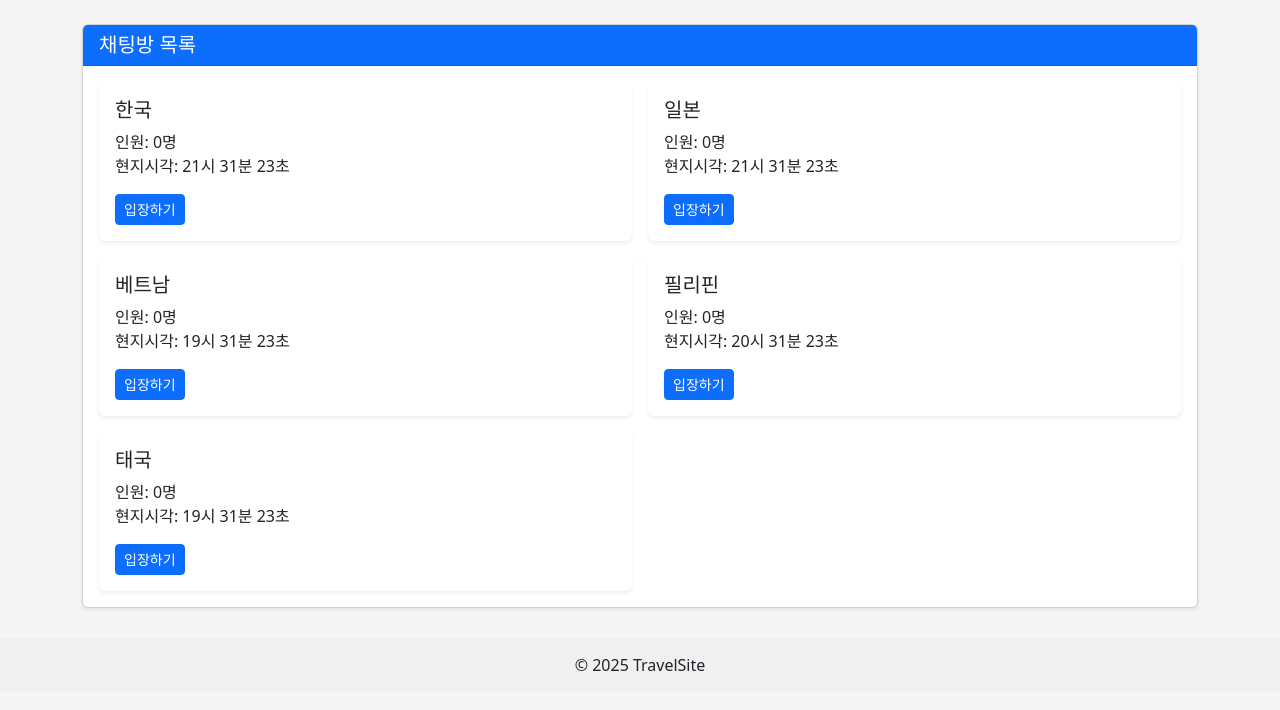
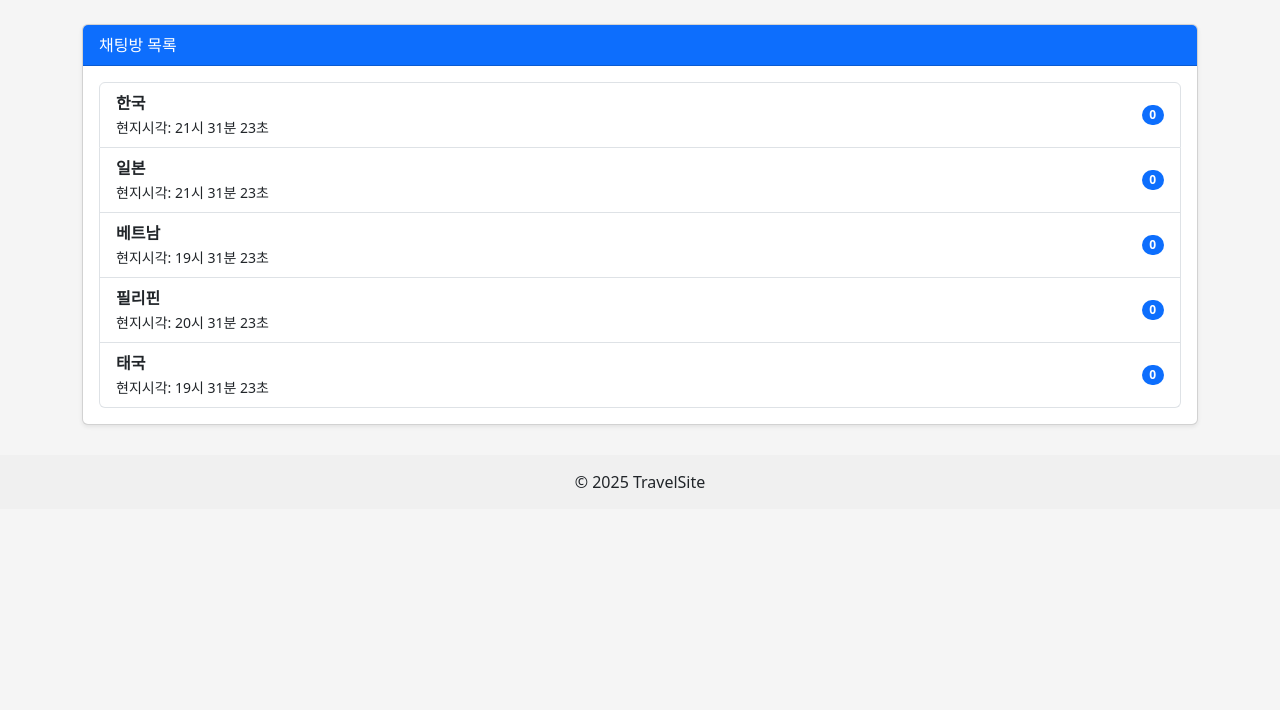
Before and after one commit to dcw15410-del/travel_site, a Flask app: page /chat in a window 1280 px wide. Shown: the part 68-778 px from the top of the page. Run offline with Flask 3, Linux system fonts and the light colour scheme; some libraries are stand-ins or nearby versions.

Commit message:
2025-09-26-pm09:31

```diff
--- a/app.py
+++ b/app.py
@@ -323,7 +323,10 @@ def on_join(data):
     room = data.get('room','한국')
     nickname = data.get('user','익명')
     join_room(room)
-    room_users[room] += 1
+
+    # 인원 증가
+    room_users[room] = max(0, room_users.get(room, 0)) + 1
+
     ts = datetime.now().strftime("%H:%M:%S")
     emit('receive_message', {'user':'시스템','msg':f'{nickname}님이 입장했습니다.','time':ts}, room=room)
     socketio.emit('room_users_update', room_users, broadcast=True)
@@ -333,7 +336,11 @@ def on_leave(data):
     room = data.get('room','한국')
     nickname = data.get('user','익명')
     leave_room(room)
-    room_users[room] = max(0, room_users[room]-1)
+
+    # ✅ 안전하게 감소 처리
+    if room in room_users and room_users[room] > 0:
+        room_users[room] -= 1
+
     ts = datetime.now().strftime("%H:%M:%S")
     emit('receive_message', {'user':'시스템','msg':f'{nickname}님이 퇴장했습니다.', 'time':ts}, room=room)
     socketio.emit('room_users_update', room_users, broadcast=True)
--- a/templates/chat_rooms.html
+++ b/templates/chat_rooms.html
@@ -2,25 +2,20 @@
 {% block title %}채팅방 목록 - TravelSite{% endblock %}
 
 {% block content %}
-<div class="card shadow-sm mb-4">
+<div class="card shadow-sm">
   <div class="card-header bg-primary text-white">
-    <h5 class="mb-0">채팅방 목록</h5>
+    채팅방 목록
   </div>
   <div class="card-body">
-    <div class="row row-cols-1 row-cols-md-2 g-3">
-      {% for room in chat_rooms %}
-      <div class="col">
-        <div class="card h-100 border-0 shadow-sm">
-          <div class="card-body">
-            <h5 class="card-title">{{ room }}</h5>
-            <p class="card-text">
-              인원: <span id="user-count-{{ room }}">{{ room_users[room] }}</span>명 <br>
-              현지시각: <span class="local-time" data-tz="{{ timezone_map[room] }}" id="time-{{ room }}">{{ room_times[room] }}</span>
-            </p>
-            <a href="{{ url_for('chat', room=room) }}" class="btn btn-sm btn-primary">입장하기</a>
+    <div class="list-group">
+      {% for r in chat_rooms %}
+        <a href="{{ url_for('chat', room=r) }}" class="list-group-item list-group-item-action d-flex justify-content-between align-items-center">
+          <div>
+            <strong>{{ r }}</strong><br>
+            <small>현지시각: <span class="local-time" data-room="{{ r }}" data-tz="{{ timezone_map[r] }}">{{ room_times[r] }}</span></small>
           </div>
-        </div>
-      </div>
+          <span class="badge bg-primary rounded-pill" id="user-count-{{ r }}">{{ room_users[r] }}</span>
+        </a>
       {% endfor %}
     </div>
   </div>
@@ -30,10 +25,9 @@
 {% block extra_script %}
 <script src="https://cdn.socket.io/4.5.4/socket.io.min.js"></script>
 <script>
-  // Socket 연결
   const socket = io();
 
-  // 인원수 업데이트
+  // ✅ 인원수 실시간 업데이트
   socket.on("room_users_update", (data) => {
     for (const [room, count] of Object.entries(data)) {
       const el = document.getElementById(`user-count-${room}`);
@@ -41,12 +35,11 @@
     }
   });
 
-  // 현지시각 실시간 업데이트
+  // ✅ 현지시각 실시간 업데이트
   function updateTimes() {
     document.querySelectorAll(".local-time").forEach(el => {
       const tz = el.dataset.tz;
-      const now = new Date().toLocaleTimeString("ko-KR", { timeZone: tz, hour12: false });
-      el.innerText = now;
+      el.innerText = new Date().toLocaleTimeString("ko-KR", { timeZone: tz, hour12: false });
     });
   }
   setInterval(updateTimes, 1000);
```
Also changed, not shown: templates/chat.html (+12 -7 lines).
